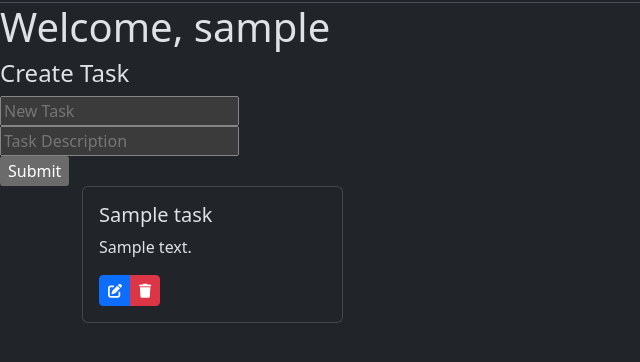
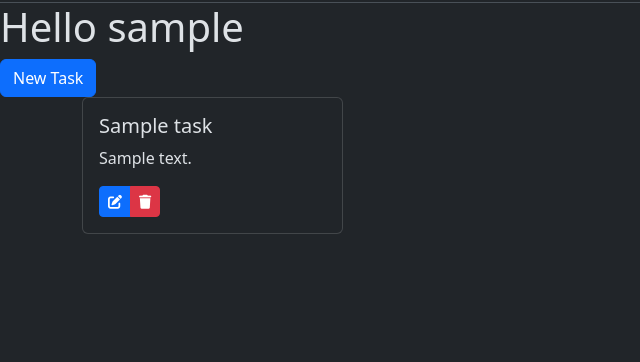
Before and after one commit to Yakubovich17/todo-list, a Flask app: page /profile in a window 1280 px wide. Shown: the part 70-432 px from the top of the page, without its empty margins (0-640 px from the left). Run offline with Flask 3, Linux system fonts and the light colour scheme; a user stored in the database is signed in; tables that the repository leaves empty hold one stand-in row (values such as "Sample post"); parts of the project's set-up code (start-up, migrations or seed data) failed here and were passed over.

Commit message:
Implemented new task pop-up

```diff
--- /dev/null
+++ b/todolist/static/js/task_form.js
@@ -0,0 +1,3 @@
+document.getElementById("createTaskFormSubmit").addEventListener("click", () => {
+  document.getElementById("createTaskForm").submit();
+});
--- a/todolist/tasks/forms.py
+++ b/todolist/tasks/forms.py
@@ -1,8 +1,8 @@
 from flask_wtf import FlaskForm
-from wtforms import StringField, SubmitField
+from wtforms import StringField, SubmitField, TextAreaField
 from wtforms.validators import DataRequired
 
 class TaskCreateForm(FlaskForm):
-    title = StringField("Task Title", validators=[DataRequired()])
-    description = StringField("Task Description", validators=[DataRequired()])
-    submit = SubmitField("Submit")
+    title = StringField("Title", validators=[DataRequired()])
+    description = TextAreaField("Task Description", validators=[DataRequired()])
+    submit = SubmitField("Add Task")
--- a/todolist/templates/pages/profile.html
+++ b/todolist/templates/pages/profile.html
@@ -3,25 +3,40 @@
 {% block title %} My Profile {% endblock %}
 
 {% block content %}
-<h1>Welcome, {{ current_user.username }}</h1>
+<h1>Hello {{ current_user.username }}</h1>
 
-<div>
-    <form method="post" action="{{ url_for('tasks.create_task') }}">
-        {{ form.hidden_tag() }}
+<button type="button" class="btn btn-primary" data-bs-toggle="modal" data-bs-target="#createTaskModal">New Task</button>
 
-        <h4>Create Task</h4>
+<div class="modal fade" id="createTaskModal" tabindex="-1" aria-labelledby="createTaskModalLabel" aria-hidden="true">
+    <div class="modal-dialog">
+        <div class="modal-content">
+            <div class="modal-header">
+                <h1 class="modal-title fs-5">New Task</h1>
+                <button type="button" class="btn-close" data-bs-dismiss="modal" aria-label="Close"></button>
+            </div>
+            <div class="modal-body">
+                <form id="createTaskForm" method="post" action="{{ url_for('tasks.create_task') }}">
+                    {{ form.hidden_tag() }}
 
-        <div>
-            {{ form.title(placeholder="New Task") }}
+                    <div class="mb-3">
+                        <label for="createTaskFormTitle" class="fs-5">Title</label>
+                        {{ form.title(id="createTaskFormTitle", class="form-control") }}
+                    </div>
+                    <div class="mb-3">
+                        <label for="createTaskFormDescription" class="fs-5">Description</label>
+                        {{ form.description(id="createTaskFormDescription", class="form-control") }}
+                    </div>
+                </form>
+            </div>
+            <div class="modal-footer">
+                <button type="button" class="btn btn-secondary" data-bs-dismiss="modal">Close</button>
+                {{ form.submit(id="createTaskFormSubmit", class="btn btn-primary") }}
+            </div>
         </div>
-        <div>
-            {{ form.description(placeholder="Task Description") }}
-        </div>
-        <div>
-            {{ form.submit() }}
-        </div>
-    </form>
+    </div>
 </div>
+
+<script src="{{ url_for('static', filename='js/task_form.js') }}"></script>
 
 <div class="container">
     {% for row in rows %}
```
